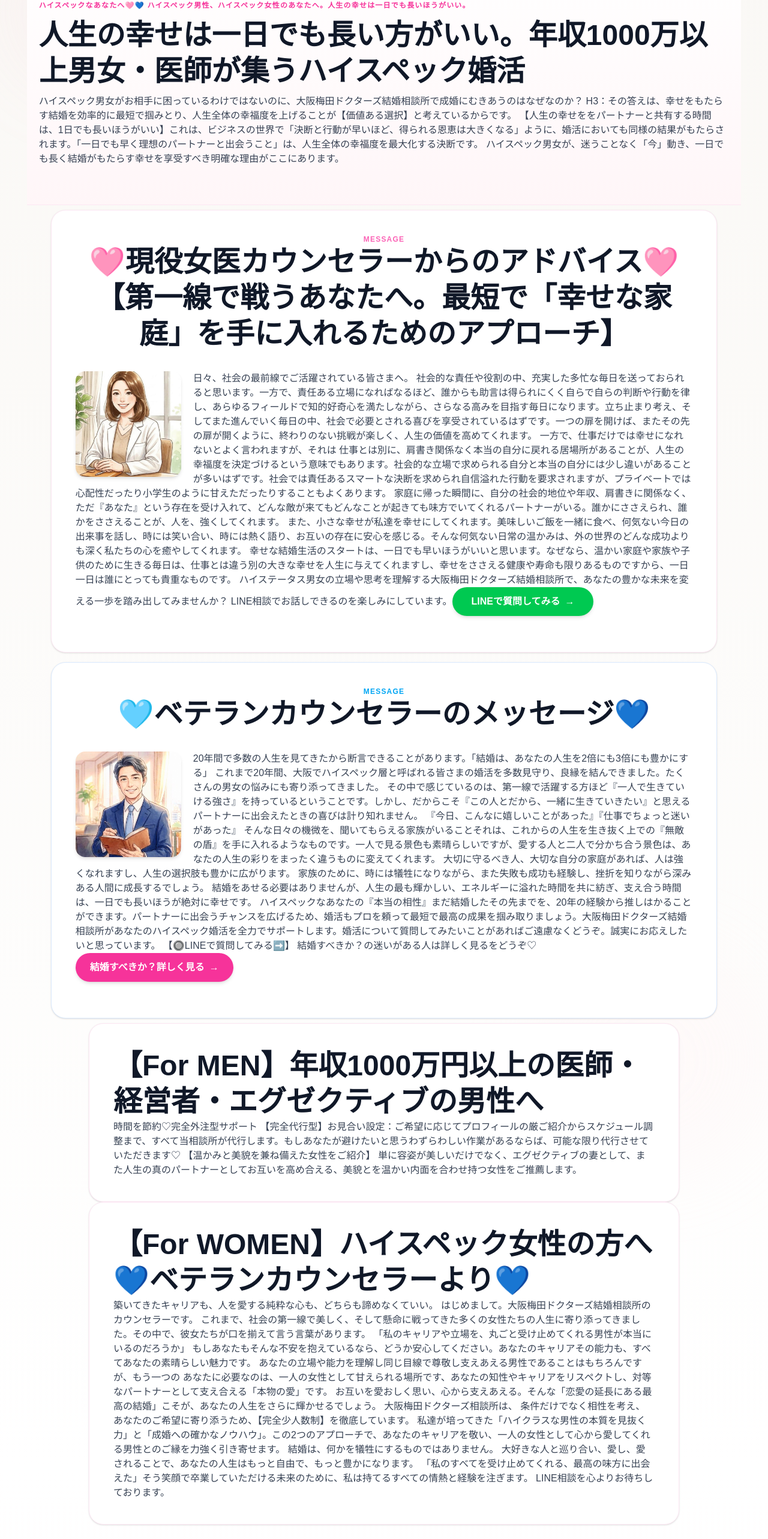
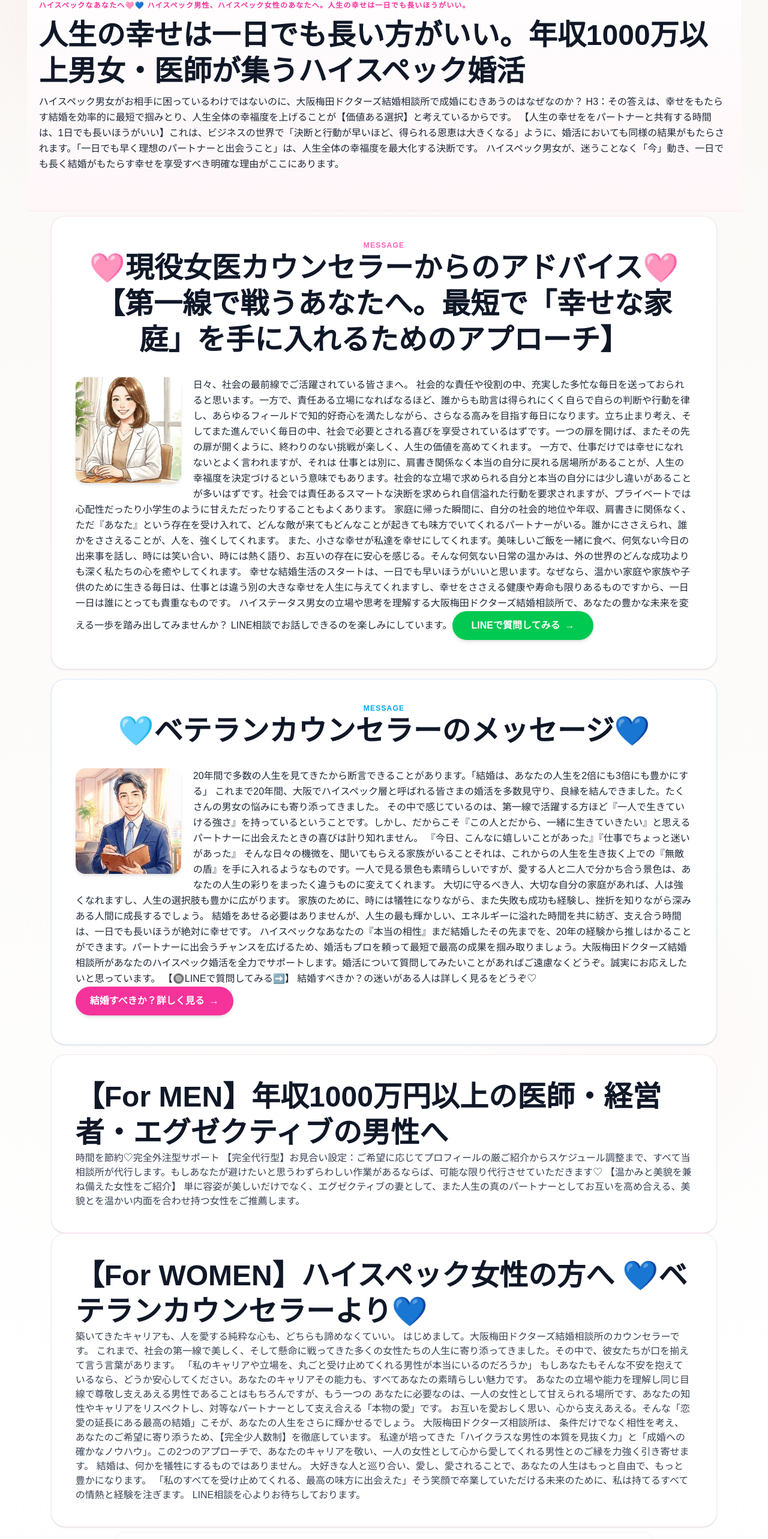
Before and after one commit to shougapan/Toa-Website, a Next.js app: page /elite-matchmaking in a window 1280 px wide. Shown: the part 164-2730 px from the top of the page at 60% size. Built offline with nearby package versions, Linux system fonts and the light colour scheme.

Commit message:
changed text and font

```diff
--- a/app/elite-matchmaking/page.tsx
+++ b/app/elite-matchmaking/page.tsx
@@ -33,7 +33,7 @@
  人生の幸せは一日でも長い方がいい。年収1000万以上男女・医師が集うハイスペック婚活
           </h1>
 
-          <div className="text-base sm:text-lgmt-8    leading- text-gray-700 space-y-5">
+          <div className="space-y-2 text-gray-800 leading-relaxed font-medium w-full">
 
       ハイスペック男女がお相手に困っているわけではないのに、大阪梅田ドクターズ結婚相談所で成婚にむきあうのはなぜなのか？
 H3：その答えは、幸せをもたらす結婚を効率的に最短で掴みとり、人生全体の幸福度を上げることが【価値ある選択】と考えているからです。
@@ -66,7 +66,7 @@
 
           </div>
 
-          <div className="text-base sm:text-lgmt-8    leading- text-gray-700 space-y-5">
+          <div className="space-y-2 text-gray-800 leading-relaxed font-medium w-full">
 
             <div className="float-left mr-5 mb-3 w-28 sm:w-36 md:w-44">
               <Image
@@ -124,7 +124,7 @@
 
           </div>
 
-          <div className="text-base sm:text-lgmt-8    leading- text-gray-700 space-y-5">
+          <div className="space-y-2 text-gray-800 leading-relaxed font-medium w-full">
 
             <div className="float-left mr-5 mb-3 w-28 sm:w-36 md:w-44">
               <Image
@@ -169,7 +169,7 @@
 
       {/* Additional Sections */}
 
-      <section className="max-w-5xl mx-auto px-5 pb-16">
+      <section className="mx-auto px-0 sm:px-2 lg:px-10 py-2">
         <div className="rounded-3xl border border-pink-100 bg-white shadow-sm p-6 sm:p-10">
           <h2 className="text-xl sm:text-4xl lg:text-5xl font-black text-gray-900 leading-tight">
             【For MEN】年収1000万円以上の医師・経営者・エグゼクティブの男性へ
```
